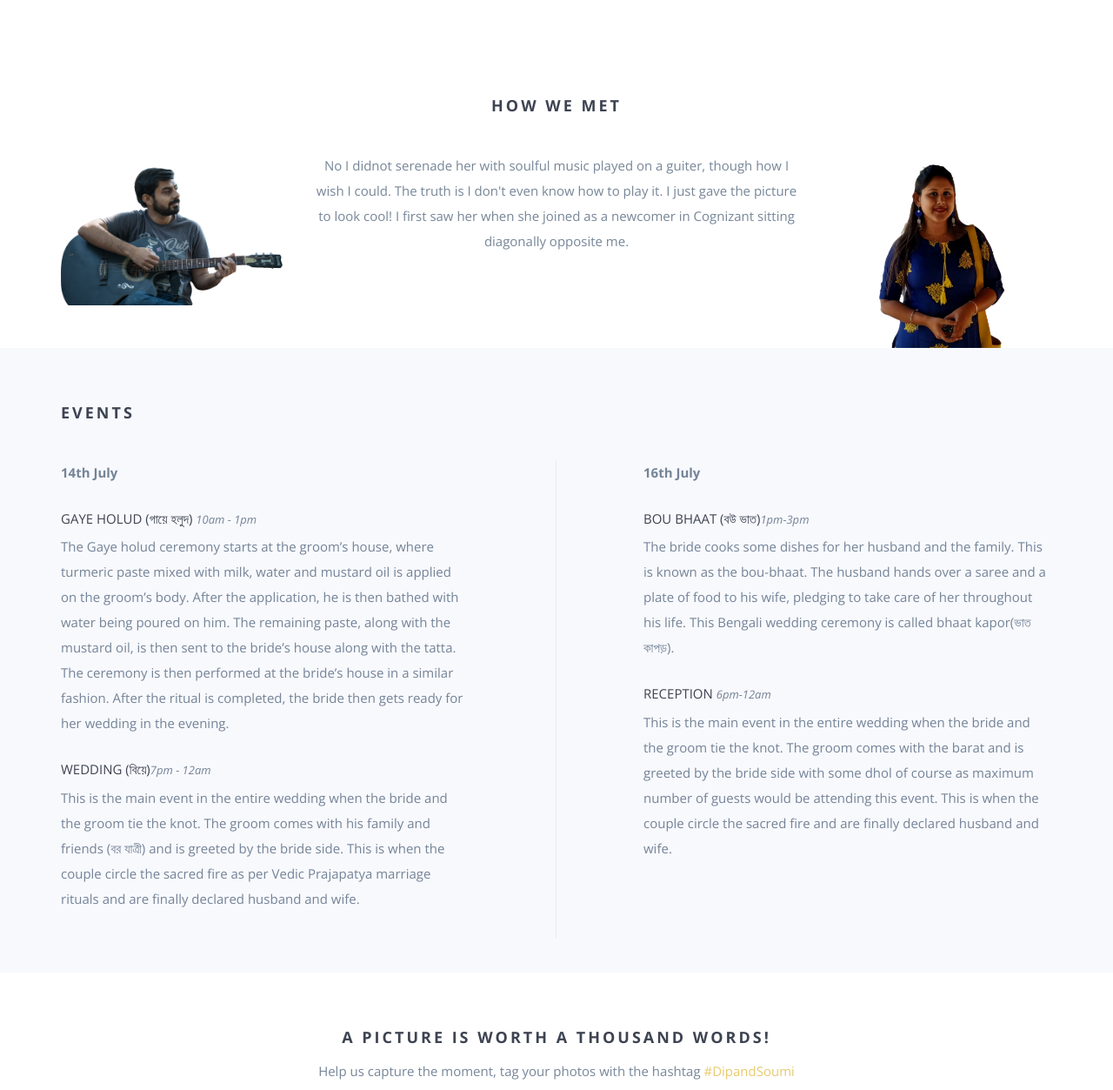
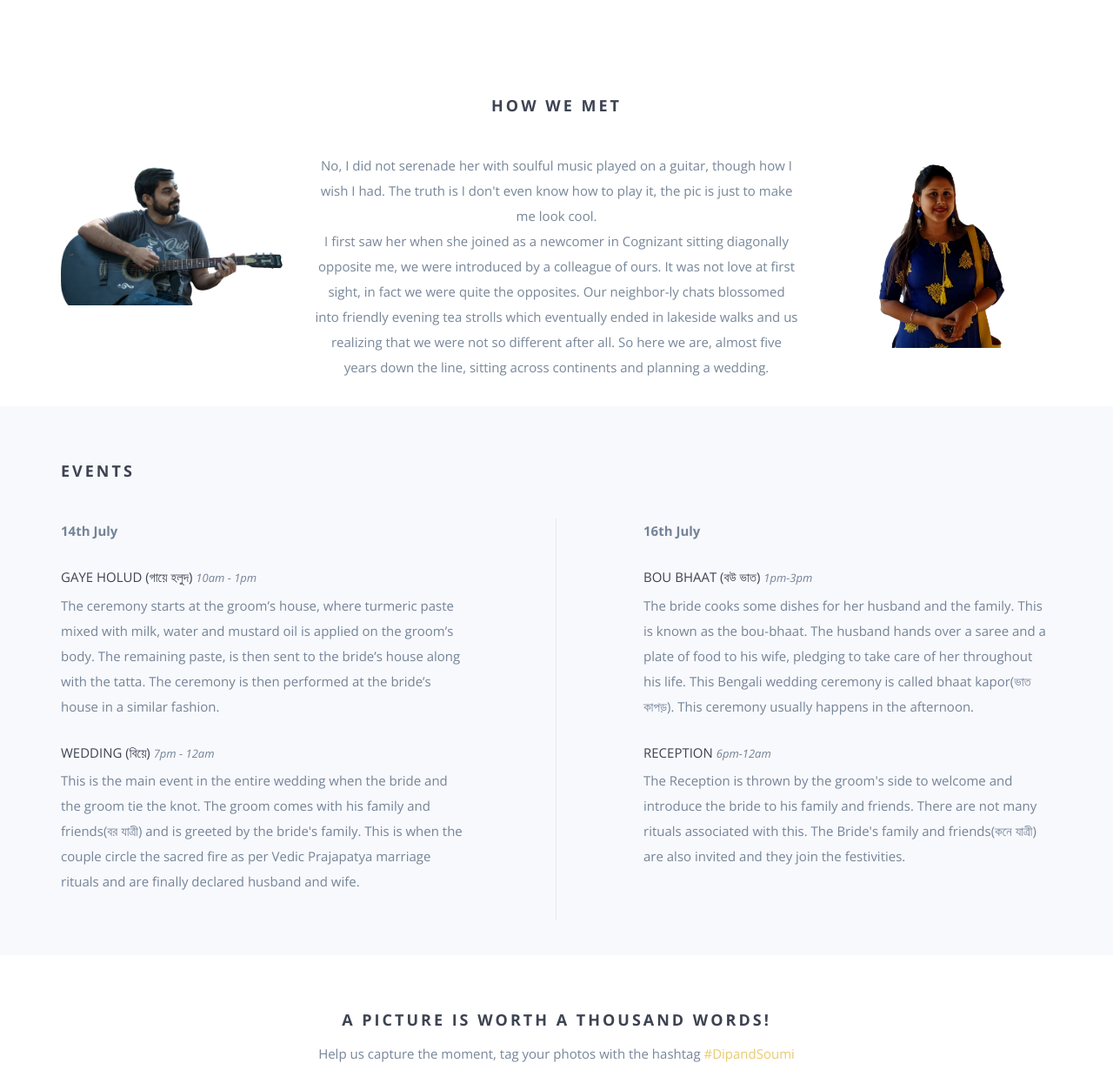
Before and after one commit to dipandsoumi/dipandsoumi.github.io, a website: page index.html in a window 1280 px wide. Shown: the part 901-2154 px from the top of the page at 87% size. Drawn offline with nearby package versions, Linux system fonts and the light colour scheme; some packages are replaced by stand-ins of ours; a script that the page names is missing; files whose address does not match are found by name.

Commit message:
- how we met updated

```diff
--- a/index.html
+++ b/index.html
@@ -107,9 +107,10 @@
             <div class="col-md-3 hidden-sm hidden-xs"><img src="img/IMG_2317.png" class="wp1"></div>
             <div class="col-md-6">
                 <p>
-                    No I didnot serenade her with soulful music played on a guiter, though how I wish I could. The truth is I don't even know how
-                    to play it. I just gave the picture to look cool!
-                    I first saw her when she joined as a newcomer in Cognizant sitting diagonally opposite me. <menu></menu>
+                    No, I did not serenade her with soulful music played on a guitar, though how I wish I had. The truth is I don't even know how to play it, the pic is just to make me look cool.<br>
+                I first saw her when she joined as a newcomer in Cognizant sitting diagonally opposite me, we were introduced by a colleague of ours.
+                It was not love at first sight, in fact we were quite the opposites. Our neighbor-ly chats blossomed into friendly evening tea strolls which eventually ended in
+                lakeside walks and us realizing that we were not so different after all. So here we are, almost five years down the line, sitting across continents and planning a wedding.
                 </p>
             </div>
             <div class="col-md-3 hidden-sm hidden-xs"><img src="img/DSD_0214.png" class="wp2"></div>
@@ -134,14 +135,14 @@
                     <p><strong>14th July</strong></p>
 
                     <h5>Gaye Holud (গায়ে হলুদ) <span class="time">10AM - 1PM</span></h5>
-                    <p>The Gaye holud ceremony starts at the groom’s house, where turmeric paste mixed with milk, water and mustard oil is applied on the groom’s body.
-                        After the application, he is then bathed with water being poured on him. The remaining paste, along with the mustard oil, is then sent to the bride’s house along with the tatta. The ceremony is then performed at the bride’s house in a similar fashion.
-                        After the ritual is completed, the bride then gets ready for her wedding in the evening.</p>
+                    <p>The ceremony starts at the groom’s house, where turmeric paste mixed with milk, water and mustard oil is applied on the groom’s body.
+                        The remaining paste, is then sent to the bride’s house along with the tatta. The ceremony is then performed at the bride’s house in a similar fashion.
+                        </p>
                 </div>
                 <div class="wp5">
-                    <h5>Wedding (বিয়ে)<span class="time">7PM - 12AM</span></h5>
+                    <h5>Wedding (বিয়ে) <span class="time">7PM - 12AM</span></h5>
                     <p>This is the main event in the entire wedding when the bride and the groom tie the
-                        knot. The groom comes with his family and friends (বর যাত্রী) and is greeted by the bride side. This is when the couple circle the
+                        knot. The groom comes with his family and friends(বর যাত্রী) and is greeted by the bride's family. This is when the couple circle the
                         sacred fire as per Vedic Prajapatya marriage rituals and are finally declared husband and wife.</p>
                 </div>
             </div>
@@ -149,17 +150,16 @@
                 <div class="wp4">
                     <p><strong>16th July</strong></p>
 
-                    <h5>Bou Bhaat (বউ ভাত)<span class="time">1PM-3PM</span></h5>
+                    <h5>Bou Bhaat (বউ ভাত) <span class="time">1PM-3PM</span></h5>
                     <p>The bride cooks some dishes for her husband and the family. This is known as the bou-bhaat.
                         The husband hands over a saree and a plate of food to his wife, pledging to take care of her throughout his life.
-                        This Bengali wedding ceremony is called bhaat kapor(ভাত কাপড়).</p>
+                        This Bengali wedding ceremony is called bhaat kapor(ভাত কাপড়). This ceremony usually happens in the afternoon.</p>
                 </div>
                 <div class="wp6">
                     <h5>Reception <span class="time">6PM-12AM</span></h5>
-                    <p>This is the main event in the entire wedding when the bride and the groom tie the
-                        knot. The groom comes with the barat and is greeted by the bride side with some dhol of course
-                        as maximum number of guests would be attending this event. This is when the couple circle the
-                        sacred fire and are finally declared husband and wife.</p>
+                    <p>The Reception is thrown by the groom's side to welcome and introduce the bride to his family and friends. There are not
+                        many rituals associated with this. The Bride's family and friends(কনে যাত্রী) are also invited and they join the festivities.
+                    </p>
                 </div>
             </div>
         </div>
```
